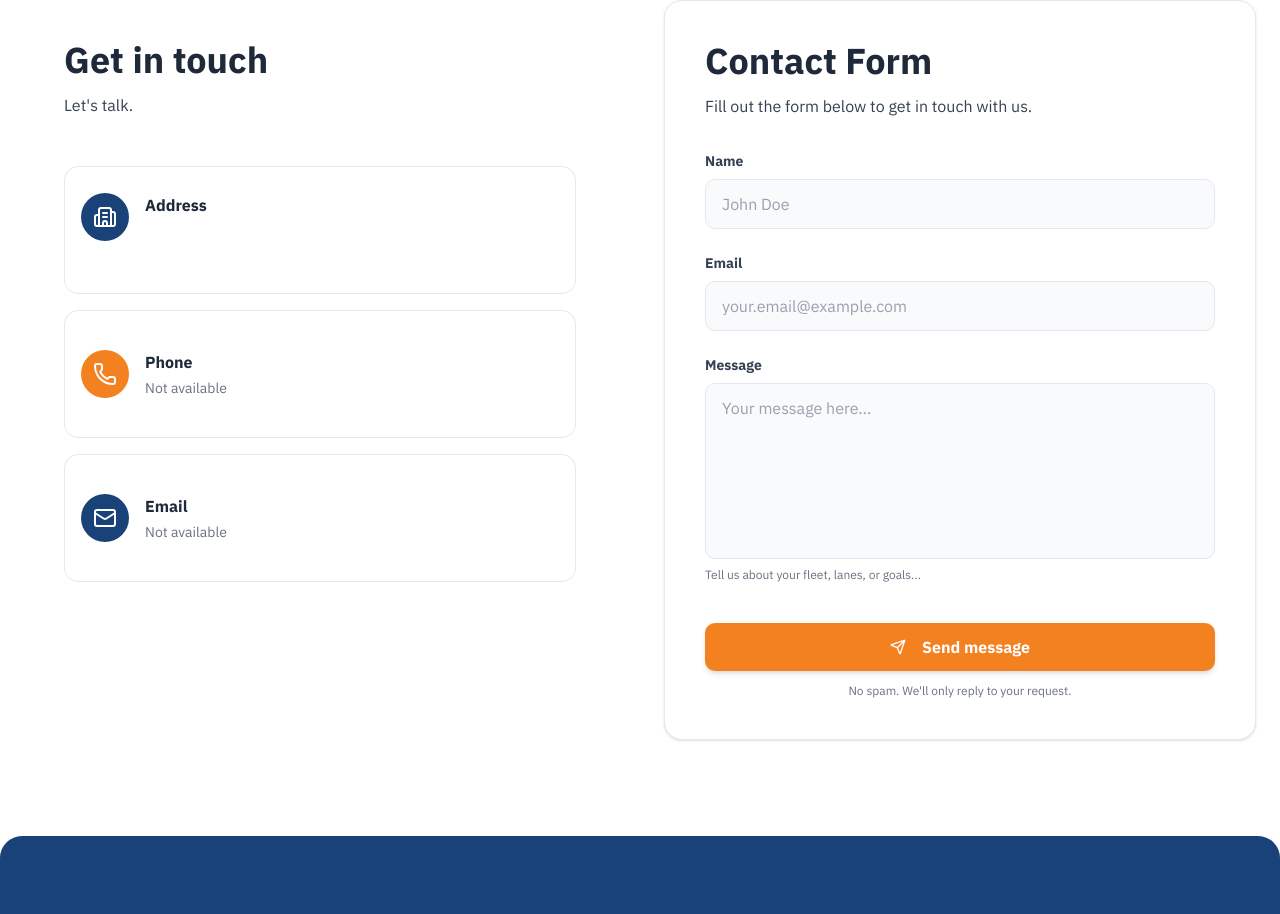
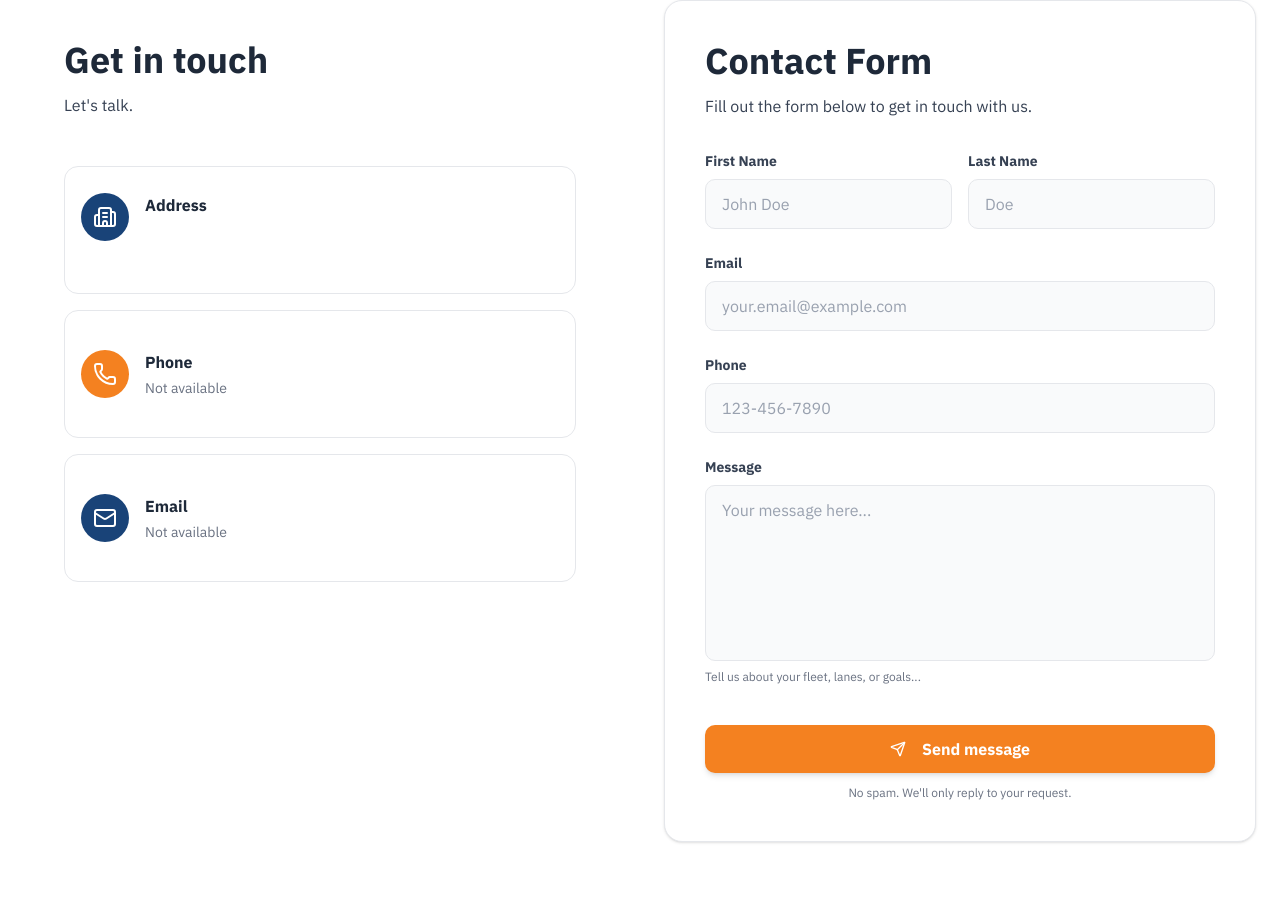
Before and after one commit to codebyshoaib/grow-trucking, a Next.js app in the folder frontend/: page /contact in a window 1280 px wide. Shown: the part 896-1810 px from the top of the page. Built offline with nearby package versions, Linux system fonts and the light colour scheme.

Commit message:
adds more fields to contact form

```diff
--- a/frontend/components/pages/contact/ContactForm.tsx
+++ b/frontend/components/pages/contact/ContactForm.tsx
@@ -6,8 +6,10 @@ import { Send, Loader2 } from 'lucide-react'
 
 export default function ContactForm() {
     const [formData, setFormData] = useState({
-        name: '',
+        firstName: '',
+        lastName: '',
         email: '',
+        phone: '',
         message: ''
     })
     const [isSubmitting, setIsSubmitting] = useState(false)
@@ -24,7 +26,7 @@ export default function ContactForm() {
 
         setIsSubmitting(false)
         // Reset form after successful submission
-        setFormData({ name: '', email: '', message: '' })
+        setFormData({ firstName: '', lastName: '', email: '', phone: '', message: '' })
     }
 
     const handleChange = (e: React.ChangeEvent<HTMLInputElement | HTMLTextAreaElement>) => {
@@ -48,25 +50,49 @@ export default function ContactForm() {
 
             <form onSubmit={handleSubmit} className="space-y-6 flex-1 flex flex-col">
                 {/* Name Field */}
-                <div>
+                <div className="flex gap-4 flex-col lg:flex-row">
+                    <div className="flex-1">
                         <label
                             htmlFor="name"
                             className="block text-sm font-semibold text-gray-700 mb-2"
                         >
-                        Name
+                            First Name
                         </label>
                         <div className="relative">
                             <input
                                 type="text"
                                 id="name"
                                 name="name"
-                            value={formData.name}
+                                value={formData.firstName}
                                 onChange={handleChange}
                                 className="w-full bg-gray-50 border border-gray-200 rounded-lg px-4 py-3 text-gray-900 placeholder-gray-400 focus:outline-none focus:ring-2 focus:ring-primary/20 focus:border-primary transition-all"
                                 placeholder="John Doe"
                                 required
                             />
                         </div>
+                    </div>
+
+                    <div className="flex-1">
+                        <label
+                            htmlFor="name"
+                            className="block text-sm font-semibold text-gray-700 mb-2"
+                        >
+                            Last Name
+                        </label>
+                        <div className="relative">
+                            <input
+                                type="text"
+                                id="name"
+                                name="name"
+                                value={formData.lastName}
+                                onChange={handleChange}
+                                className="w-full bg-gray-50 border border-gray-200 rounded-lg px-4 py-3 text-gray-900 placeholder-gray-400 focus:outline-none focus:ring-2 focus:ring-primary/20 focus:border-primary transition-all"
+                                placeholder="Doe"
+                                required
+                            />
+                        </div>
+                    </div>
+
                 </div>
 
                 {/* Email Field */}
@@ -90,7 +116,26 @@ export default function ContactForm() {
                         />
                     </div>
                 </div>
-
+                <div>
+                    <label
+                        htmlFor="phone"
+                        className="block text-sm font-semibold text-gray-700 mb-2"
+                    >
+                        Phone
+                    </label>
+                    <div className="relative">
+                        <input
+                            type="tel"
+                            id="phone"
+                            name="phone"
+                            value={formData.phone}
+                            onChange={handleChange}
+                            className="w-full bg-gray-50 border border-gray-200 rounded-lg px-4 py-3 text-gray-900 placeholder-gray-400 focus:outline-none focus:ring-2 focus:ring-primary/20 focus:border-primary transition-all"
+                            placeholder="123-456-7890"
+                            required
+                        />
+                    </div>
+                </div>
                 {/* Message Field */}
                 <div className="flex-1 flex flex-col">
                     <label
```
Lines whose indentation alone changed are shown as unchanged.
